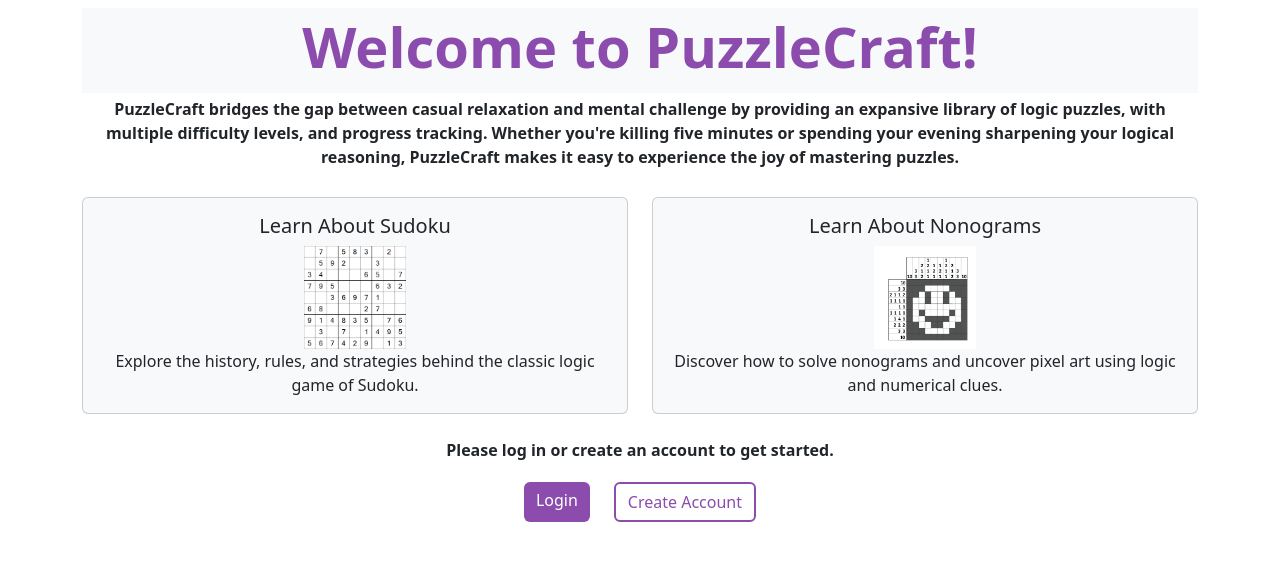
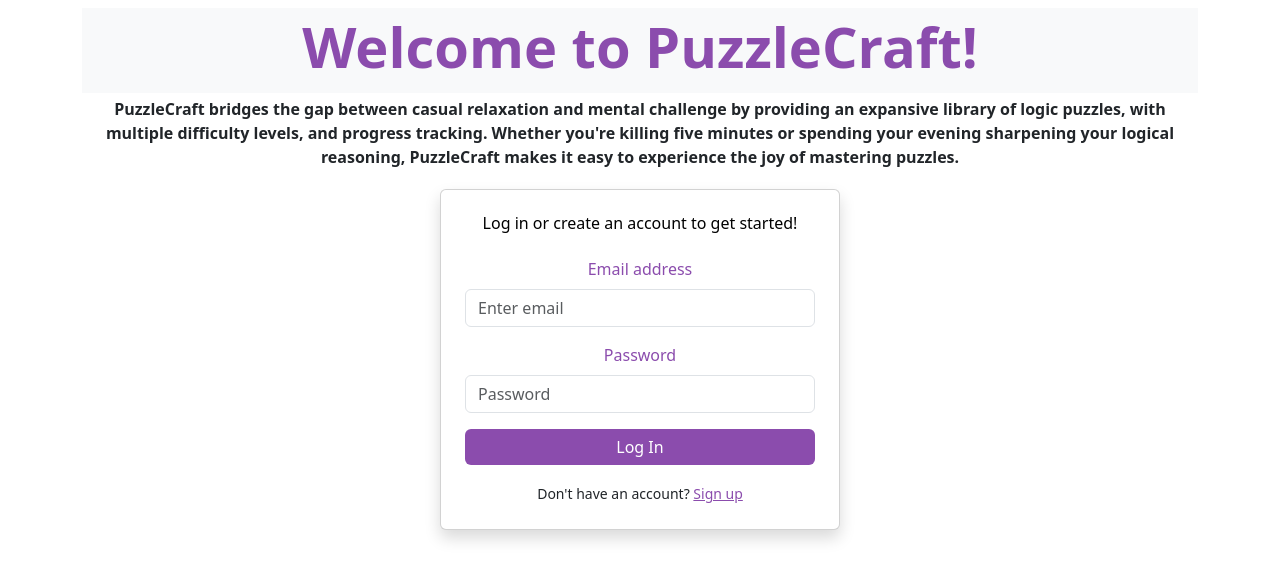
Before and after one commit to rkemmey/group_project, a React (Vite) app in the folder front_end/: page / in a window 1280 px wide. Shown: the top 580 px of the page. Built offline with nearby package versions, Linux system fonts and the light colour scheme.

Commit message:
new home page

```diff
--- a/front_end/src/pages/HomePage.jsx
+++ b/front_end/src/pages/HomePage.jsx
@@ -1,9 +1,28 @@
-import React from 'react';
+import React, { useState, useEffect } from "react";
 import { Link } from 'react-router-dom';
 import sudImg from '../assets/sud.png';
 import nonoImg from '../assets/nono.png';
+import { useOutletContext, useNavigate } from "react-router-dom";
+import { userLogIn } from "../utilities";
+import { Form, Button } from 'react-bootstrap';
 
 function HomePage() {
+    const [email, setEmail] = useState("");
+      const [password, setPassword] = useState("");
+      const { setUser } = useOutletContext();
+      const navigate = useNavigate();
+
+      const handleLogin = async (e) => {
+        e.preventDefault();
+        const loggedInUser = await userLogIn(email, password);
+        if (loggedInUser) {
+          setUser(loggedInUser);
+          navigate('/profile');  //redirect
+        } else {
+          alert('Login failed. Check your credentials.');
+        }
+      };
+
   return (
     <div className="container text-center my-2">
       <div className="banner-container text-center">
@@ -12,7 +31,7 @@ function HomePage() {
         </h1>
       </div>
 
-      <div className="rounded p-1 mb-4">
+      <div className="rounded p-1">
         <p className="mb-0 fw-semibold">
       PuzzleCraft bridges the gap between casual relaxation and mental challenge by providing
       an expansive library of logic puzzles, with multiple difficulty levels,
@@ -22,67 +41,55 @@ function HomePage() {
       </div>
 
           <div className="row mb-3">
-      <div className="col-md-6 mb-1">
-        <Link to="/about-sudoku" className="text-decoration-none text-dark">
-          <div className="card h-100 bg-light">
-            <div className="card-body">
-              <h5 className="card-title">Learn About Sudoku</h5>
-                <img
-                  src={sudImg}
-                  style={{ width: '20%', height: 'auto' }} />
-              <p className="card-text">
-                Explore the history, rules, and strategies behind the classic logic game of Sudoku.
-              </p>
-            </div>
-          </div>
-        </Link>
-      </div>
-
-      <div className="col-md-6 mb-1">
-        <Link to="/about-nonogram" className="text-decoration-none text-dark">
-          <div className="card h-100 bg-light">
-            <div className="card-body">
-              <h5 className="card-title">Learn About Nonograms</h5>
-              <img
-                src={nonoImg}
-                style={{ width: '20%', height: 'auto' }} />
-              <br></br>
-              <p className="card-text">
-                Discover how to solve nonograms and uncover pixel art using logic and numerical clues.
-              </p>
-            </div>
-          </div>
-        </Link>
-      </div>
       </div>
 
 
-      <p className="p-1 fw-semibold">
-        Please log in or create an account to get started.
-      </p>
-      <div className="d-flex justify-content-center gap-4 mt-1">
-        <Link
-          to="/login"
-          className="btn btn-md"
+      <div className="d-flex justify-content-center">
+<div className="container d-flex justify-content-center align-items-center">
+      <div className="card p-4 shadow" style={{ maxWidth: '400px', width: '100%' }}>
+        <h2 className="text-center mb-4" style={{ color: 'black', fontSize: '16px' }}>Log in or create an account to get started!</h2>
+
+        <Form onSubmit={handleLogin}>
+          <Form.Group className="mb-3" controlId="formBasicEmail">
+            <Form.Label style={{ color: '#8b4cad' }}>Email address</Form.Label>
+            <Form.Control
+              onChange={(e) => setEmail(e.target.value)}
+              value={email}
+              type="email"
+              placeholder="Enter email"
+              required
+            />
+          </Form.Group>
+
+            <Form.Group className="mb-3" controlId="formBasicPassword">
+              <Form.Label style={{ color: '#8b4cad' }}>Password</Form.Label>
+              <Form.Control
+                onChange={(e) => setPassword(e.target.value)}
+                value={password}
+                type="password"
+                placeholder="Password"
+                required
+              />
+            </Form.Group>
+
+            <Button
+              type="submit"
+              className="w-100"
               style={{
                 backgroundColor: '#8b4cad',
                 color: '#fff',
                 border: 'none',
               }}
             >
-          Login
-        </Link>
+              Log In
+            </Button>
+          </Form>
 
-        <Link
-          to="/signup"
-          className="btn btn-outline btn-md"
-          style={{
-            border: '2px solid #8b4cad',
-            color: '#8b4cad',
-          }}
-        >
-          Create Account
-        </Link>
+          <div className="mt-3 text-center">
+            <small>Don't have an account? <a href="/signup/" style={{ color: '#8b4cad' }}>Sign up</a></small>
+          </div>
+        </div>
+      </div>
       </div>
     </div>
   );
--- /dev/null
+++ b/front_end/src/pages/PuzzleDashboard.jsx
@@ -0,0 +1,2 @@
+// instead of having every puzzle on the nav bar, we will just have a
+// "puzzle dashboard"  "profile" logout button and email once signed in
--- a/front_end/src/pages/PuzzleFifteen.jsx
+++ b/front_end/src/pages/PuzzleFifteen.jsx
@@ -79,7 +79,7 @@ const PuzzleFifteen = () => {
         <div className="container d-flex flex-column justify-content-center align-items-center">
         <h2>15 Puzzle</h2>
         <p>Moves: {moves}</p>
-        {won && <p style={{ color: 'green', fontWeight: 'bold' }}>Congrats! You won!</p>}
+        {won && <p style={{ color: 'green', fontSize: '100px', fontWeight: 'bold' }}>Congrats! You won!</p>}
         <div style={{ display: 'grid', gridTemplateColumns: 'repeat(4, 60px)', gap: '5px', marginBottom: '10px' }}>
         {tiles.map((tile, i) => (
             <button
```
Also changed, not shown: front_end/src/pages/archivedHome.jsx (added, +91 -0 lines). Lines whose indentation alone changed are shown as unchanged.
